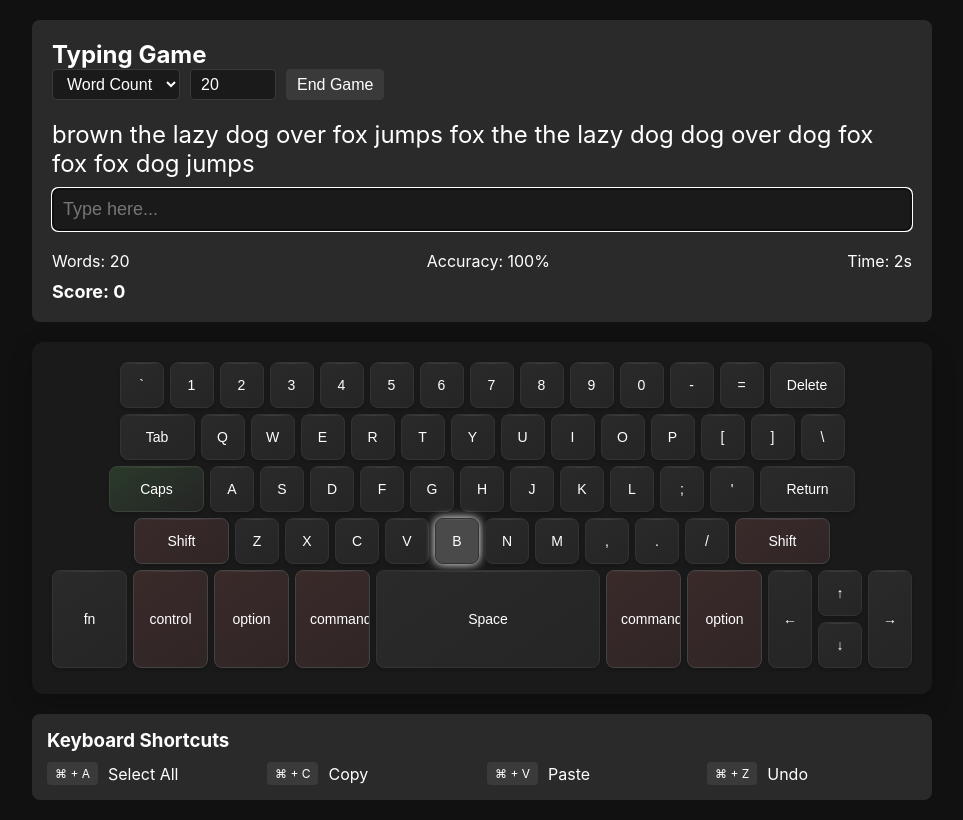
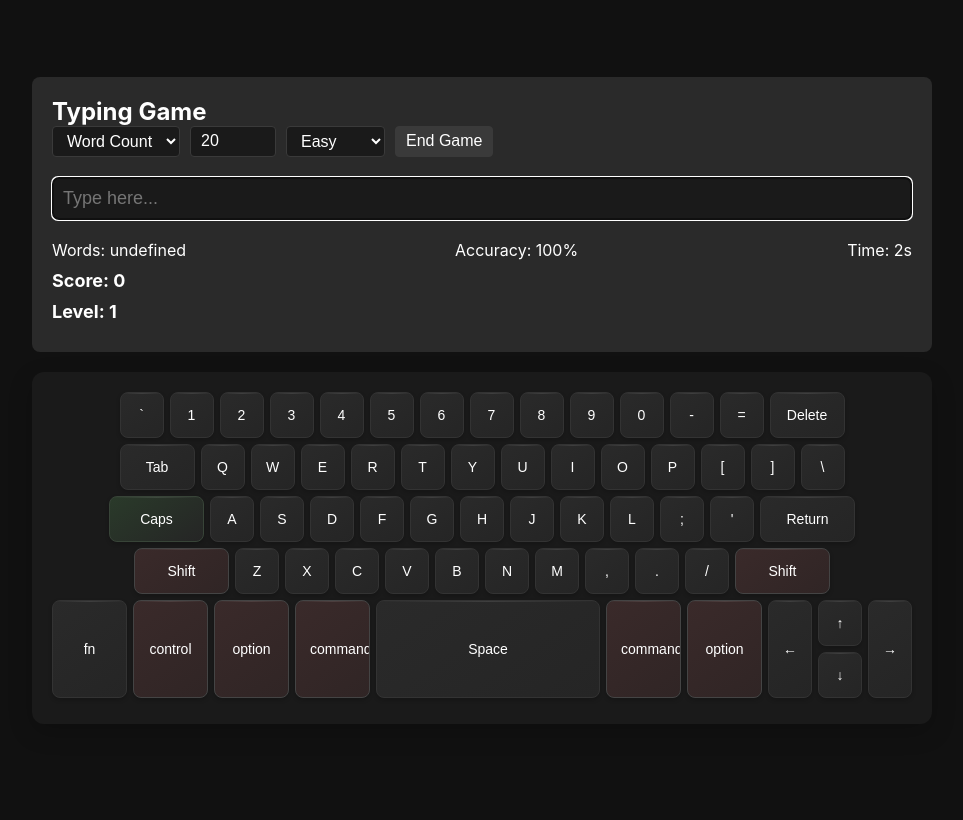
Before and after one commit to Caffeine-Gallery/clickykeys-01930d45b8a4, a website built with Vite: page frontend/index.html in a window 1280 px wide. Both pictures are taken after a click on the button "Start Game". Shown: the whole page, without its empty margins (158-1121 px from the left). Built offline with nearby package versions, Linux system fonts and the light colour scheme; what @dfinity/agent would draw is missing.

Commit message:
01930d59-1a91-700e-bff2-01084dee9572

```diff
--- a/frontend/index.css
+++ b/frontend/index.css
@@ -34,7 +34,7 @@ body {
     margin-bottom: 20px;
 }
 
-#game-mode, #game-length, #start-game {
+#game-mode, #game-length, #difficulty, #start-game {
     padding: 5px 10px;
     font-size: 16px;
     border-radius: 4px;
@@ -56,6 +56,7 @@ body {
     font-size: 24px;
     margin-bottom: 10px;
     white-space: pre-wrap;
+    line-height: 1.5;
 }
 
 #user-input {
@@ -80,9 +81,10 @@ body {
     margin-bottom: 10px;
 }
 
-#score {
+#score, #progress {
     font-size: 18px;
     font-weight: bold;
+    margin-bottom: 10px;
 }
 
 .keyboard {
@@ -91,14 +93,6 @@ body {
     border-radius: 12px;
     box-shadow: 0 8px 24px rgba(0,0,0,0.2);
     width: 100%;
-}
-
-.shortcuts-info {
-    background: #2a2a2a;
-    padding: 15px;
-    border-radius: 8px;
-    margin-top: 20px;
-    color: #ffffff;
 }
 
 .row {
@@ -164,12 +158,6 @@ body {
     min-width: 95px;
 }
 
-.shortcut {
-    color: #888;
-    font-size: 12px;
-    margin-top: 4px;
-}
-
 .key.function {
     background: linear-gradient(145deg, #3a2a2a, #302525);
     border-color: #444;
@@ -179,23 +167,3 @@ body {
     background: linear-gradient(145deg, #2a3a2a, #252525);
     border-color: #384438;
 }
-
-.shortcut-list {
-    display: grid;
-    grid-template-columns: repeat(auto-fit, minmax(200px, 1fr));
-    gap: 10px;
-    margin-top: 10px;
-}
-
-.shortcut-item {
-    display: flex;
-    align-items: center;
-    gap: 10px;
-}
-
-.shortcut-combo {
-    background: #3a3a3a;
-    padding: 4px 8px;
-    border-radius: 4px;
-    font-size: 12px;
-}
--- a/frontend/index.html
+++ b/frontend/index.html
@@ -3,7 +3,7 @@
 <head>
     <meta charset="UTF-8">
     <meta name="viewport" content="width=device-width, initial-scale=1.0">
-    <title>Typing Game & Virtual Keyboard</title>
+    <title>Improved Typing Game & Virtual Keyboard</title>
     <link rel="stylesheet" href="index.css">
 </head>
 <body>
@@ -16,6 +16,11 @@
                     <option value="time">Time Limit</option>
                 </select>
                 <input type="number" id="game-length" min="1" max="100" value="20">
+                <select id="difficulty">
+                    <option value="easy">Easy</option>
+                    <option value="medium">Medium</option>
+                    <option value="hard">Hard</option>
+                </select>
                 <button id="start-game">Start Game</button>
             </div>
             <div id="target-text"></div>
@@ -27,6 +32,7 @@
                 <span id="timer">Time: 0s</span>
             </div>
             <div id="score">Score: 0</div>
+            <div id="progress">Level: 1</div>
         </div>
 
         <div class="keyboard">
@@ -107,28 +113,6 @@
                 <button class="key">→</button>
             </div>
         </div>
-
-        <div class="shortcuts-info">
-            <h3>Keyboard Shortcuts</h3>
-            <div class="shortcut-list">
-                <div class="shortcut-item">
-                    <span class="shortcut-combo">⌘ + A</span>
-                    <span>Select All</span>
-                </div>
-                <div class="shortcut-item">
-                    <span class="shortcut-combo">⌘ + C</span>
-                    <span>Copy</span>
-                </div>
-                <div class="shortcut-item">
-                    <span class="shortcut-combo">⌘ + V</span>
-                    <span>Paste</span>
-                </div>
-                <div class="shortcut-item">
-                    <span class="shortcut-combo">⌘ + Z</span>
-                    <span>Undo</span>
-                </div>
-            </div>
-        </div>
     </div>
 
     <script type="module" src="index.js"></script>
--- a/frontend/index.js
+++ b/frontend/index.js
@@ -10,8 +10,10 @@ document.addEventListener('DOMContentLoaded', () => {
     const wordCountElement = document.getElementById('word-count');
     const accuracyElement = document.getElementById('accuracy');
     const timerElement = document.getElementById('timer');
+    const progressElement = document.getElementById('progress');
     const gameModeSelect = document.getElementById('game-mode');
     const gameLengthInput = document.getElementById('game-length');
+    const difficultySelect = document.getElementById('difficulty');
     const startGameButton = document.getElementById('start-game');
 
     let isCapsLock = false;
@@ -22,10 +24,11 @@ document.addEventListener('DOMContentLoaded', () => {
     let timerInterval;
     let gameMode = 'words';
     let gameLength = 20;
+    let difficulty = 'easy';
     let isGameActive = false;
     let wordsTyped = 0;
+    let currentLevel = 1;
 
-    // Create audio context and sounds
     const audioContext = new (window.AudioContext || window.webkitAudioContext)();
 
     function createKeySound(frequency, type = 'sine') {
@@ -97,18 +100,15 @@ document.addEventListener('DOMContentLoaded', () => {
         }
     }
 
-    function generateTargetText() {
-        const words = ['the', 'quick', 'brown', 'fox', 'jumps', 'over', 'lazy', 'dog'];
-        const randomWords = [];
-        const wordCount = gameMode === 'words' ? gameLength : 100; // Use 100 words for time mode
-        for (let i = 0; i < wordCount; i++) {
-            const randomIndex = Math.floor(Math.random() * words.length);
-            randomWords.push(words[randomIndex]);
+    async function generateTargetText() {
+        try {
+            currentTargetText = await backend.getRandomSentence(difficulty, currentLevel);
+            targetTextElement.textContent = currentTargetText;
+            highlightKeys(currentTargetText[0]);
+            wordCountElement.textContent = `Words: ${currentTargetText.split(' ').length}`;
+        } catch (error) {
+            console.error('Error generating target text:', error);
         }
-        currentTargetText = randomWords.join(' ');
-        targetTextElement.textContent = currentTargetText;
-        highlightKeys(currentTargetText[0]);
-        wordCountElement.textContent = `Words: ${randomWords.length}`;
     }
 
     function highlightKeys(char) {
@@ -159,7 +159,16 @@ document.addEventListener('DOMContentLoaded', () => {
 
         if (userInput === targetText) {
             if (userInput.length === currentTargetText.length) {
-                endGame();
+                currentScore += calculateScore(accuracy);
+                scoreElement.textContent = `Score: ${currentScore}`;
+                wordsTyped += currentTargetText.split(' ').length;
+                if (gameMode === 'words' && wordsTyped >= gameLength) {
+                    endGame();
+                } else {
+                    generateTargetText();
+                    userInputElement.value = '';
+                    updateLevel();
+                }
             } else {
                 resultElement.textContent = 'Correct so far...';
                 resultElement.style.color = 'green';
@@ -169,11 +178,13 @@ document.addEventListener('DOMContentLoaded', () => {
             resultElement.textContent = 'Incorrect. Try again!';
             resultElement.style.color = 'red';
         }
+    }
 
-        wordsTyped = userInput.split(' ').length;
-        if (gameMode === 'words' && wordsTyped >= gameLength) {
-            endGame();
-        }
+    function updateLevel() {
+        currentLevel = Math.floor(wordsTyped / 20) + 1;
+        progressElement.textContent = `Level: ${currentLevel}`;
+        difficulty = currentLevel <= 3 ? 'easy' : currentLevel <= 6 ? 'medium' : 'hard';
+        difficultySelect.value = difficulty;
     }
 
     function startGame() {
@@ -184,6 +195,8 @@ document.addEventListener('DOMContentLoaded', () => {
         currentScore = 0;
         scoreElement.textContent = `Score: ${currentScore}`;
         wordsTyped = 0;
+        currentLevel = 1;
+        progressElement.textContent = `Level: ${currentLevel}`;
         generateTargetText();
         startTimer();
         startGameButton.textContent = 'End Game';
@@ -195,19 +208,15 @@ document.addEventListener('DOMContentLoaded', () => {
         userInputElement.readOnly = true;
         resultElement.textContent = 'Game Over!';
         resultElement.style.color = 'blue';
-        currentScore = calculateScore(elapsedTime);
-        scoreElement.textContent = `Score: ${currentScore}`;
         backend.addScore(currentScore, elapsedTime);
         startGameButton.textContent = 'Start Game';
     }
 
-    function calculateScore(elapsedTime) {
-        const accuracy = parseInt(accuracyElement.textContent.split(':')[1]);
-        const wordsPerMinute = (wordsTyped / elapsedTime) * 60;
-        return Math.floor(wordsPerMinute * (accuracy / 100));
+    function calculateScore(accuracy) {
+        const difficultyMultiplier = difficulty === 'easy' ? 1 : difficulty === 'medium' ? 1.5 : 2;
+        return Math.floor(10 * accuracy * difficultyMultiplier);
     }
 
-    // Global keydown event listener
     document.addEventListener('keydown', (e) => {
         if (!isGameActive) return;
 
@@ -246,7 +255,6 @@ document.addEventListener('DOMContentLoaded', () => {
         });
     });
 
-    // Handle mouse/touch input for virtual keyboard
     keys.forEach(key => {
         key.addEventListener('mousedown', () => {
             if (!isGameActive) return;
@@ -270,7 +278,6 @@ document.addEventListener('DOMContentLoaded', () => {
         });
     });
 
-    // Game settings event listeners
     gameModeSelect.addEventListener('change', (e) => {
         gameMode = e.target.value;
         gameLengthInput.placeholder = gameMode === 'words' ? 'Number of words' : 'Time in seconds';
@@ -278,6 +285,10 @@ document.addEventListener('DOMContentLoaded', () => {
 
     gameLengthInput.addEventListener('change', (e) => {
         gameLength = parseInt(e.target.value);
+    });
+
+    difficultySelect.addEventListener('change', (e) => {
+        difficulty = e.target.value;
     });
 
     startGameButton.addEventListener('click', () => {
@@ -288,7 +299,7 @@ document.addEventListener('DOMContentLoaded', () => {
         }
     });
 
-    // Initialize game settings
     gameMode = gameModeSelect.value;
     gameLength = parseInt(gameLengthInput.value);
+    difficulty = difficultySelect.value;
 });
--- a/src/declarations/backend/backend.did.d.ts
+++ b/src/declarations/backend/backend.did.d.ts
@@ -5,6 +5,7 @@ import type { IDL } from '@dfinity/candid';
 export interface _SERVICE {
   'addScore' : ActorMethod<[bigint, bigint], undefined>,
   'getHighScores' : ActorMethod<[], Array<[bigint, bigint]>>,
+  'getRandomSentence' : ActorMethod<[string, bigint], string>,
 }
 export declare const idlFactory: IDL.InterfaceFactory;
 export declare const init: (args: { IDL: typeof IDL }) => IDL.Type[];
--- a/src/declarations/backend/backend.did.js
+++ b/src/declarations/backend/backend.did.js
@@ -6,6 +6,7 @@ export const idlFactory = ({ IDL }) => {
         [IDL.Vec(IDL.Tuple(IDL.Nat, IDL.Nat))],
         ['query'],
       ),
+    'getRandomSentence' : IDL.Func([IDL.Text, IDL.Nat], [IDL.Text], []),
   });
 };
 export const init = ({ IDL }) => { return []; };
```
Also changed, not shown: 2 other files.
